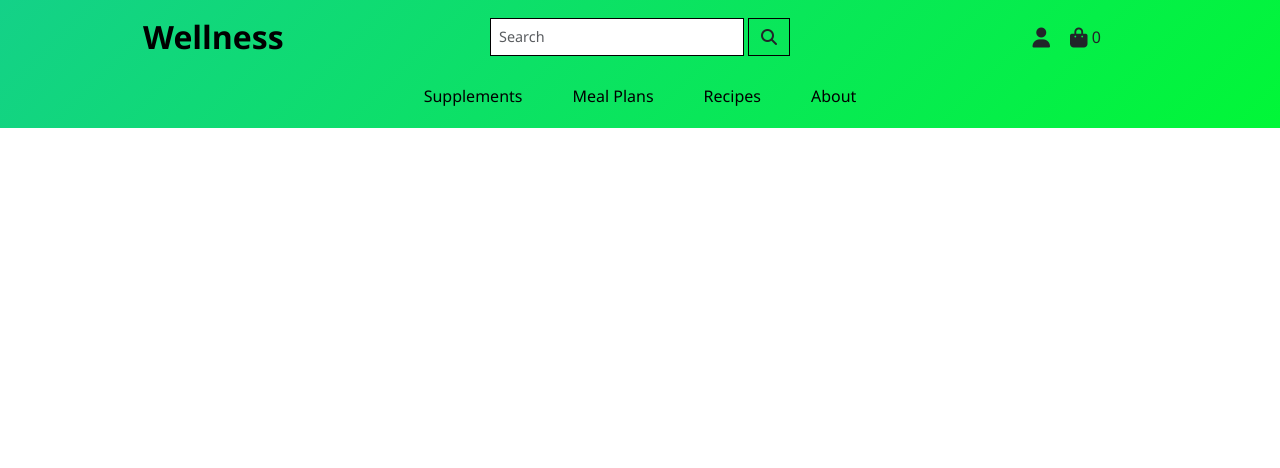
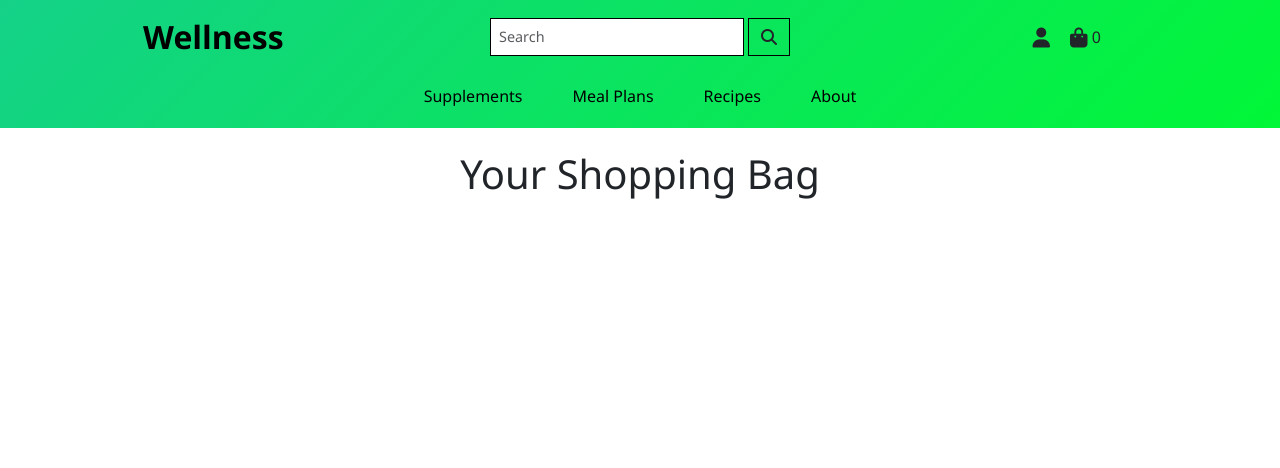
Before and after one commit to Blommis/wellness, a Django app: page /bag/ in a window 1280 px wide. Shown: the top 468 px of the page. Run offline with Django 4.2, Linux system fonts and the light colour scheme; some libraries are stand-ins or nearby versions.

Commit message:
adding html structure and moved down the shopping bag template

```diff
--- a/bag/templates/bag/bag.html
+++ b/bag/templates/bag/bag.html
@@ -1,6 +1,11 @@
 {% extends "base.html" %}
 {% load static %}
 
+
 {% block content %}
+<div id="shopping-bag-container">
+  <h1 class="text-center mb-4">Your Shopping Bag</h1>
+</div>
+
 
 {% endblock %}
--- a/static/css/style.css
+++ b/static/css/style.css
@@ -270,6 +270,14 @@ main {
   font-size: 1rem;
   margin-bottom: 10px;
 }
+/*SUPPLEMENTS ENDS*/
+
+/*SHOPPING BAG*/
+#shopping-bag-container{
+  padding-top: 100px;
+  padding-bottom: 100px;
+}
+
 /*FOOTER*/
 #footer {
   background: linear-gradient(135deg, #14d188, #01f737);
@@ -393,4 +401,9 @@ ul li a {
     margin-left: 340px;
     max-width: 250px;
   }
+  #shopping-bag-container{
+  padding-top: 150px;
+
 }
+
+}
```
